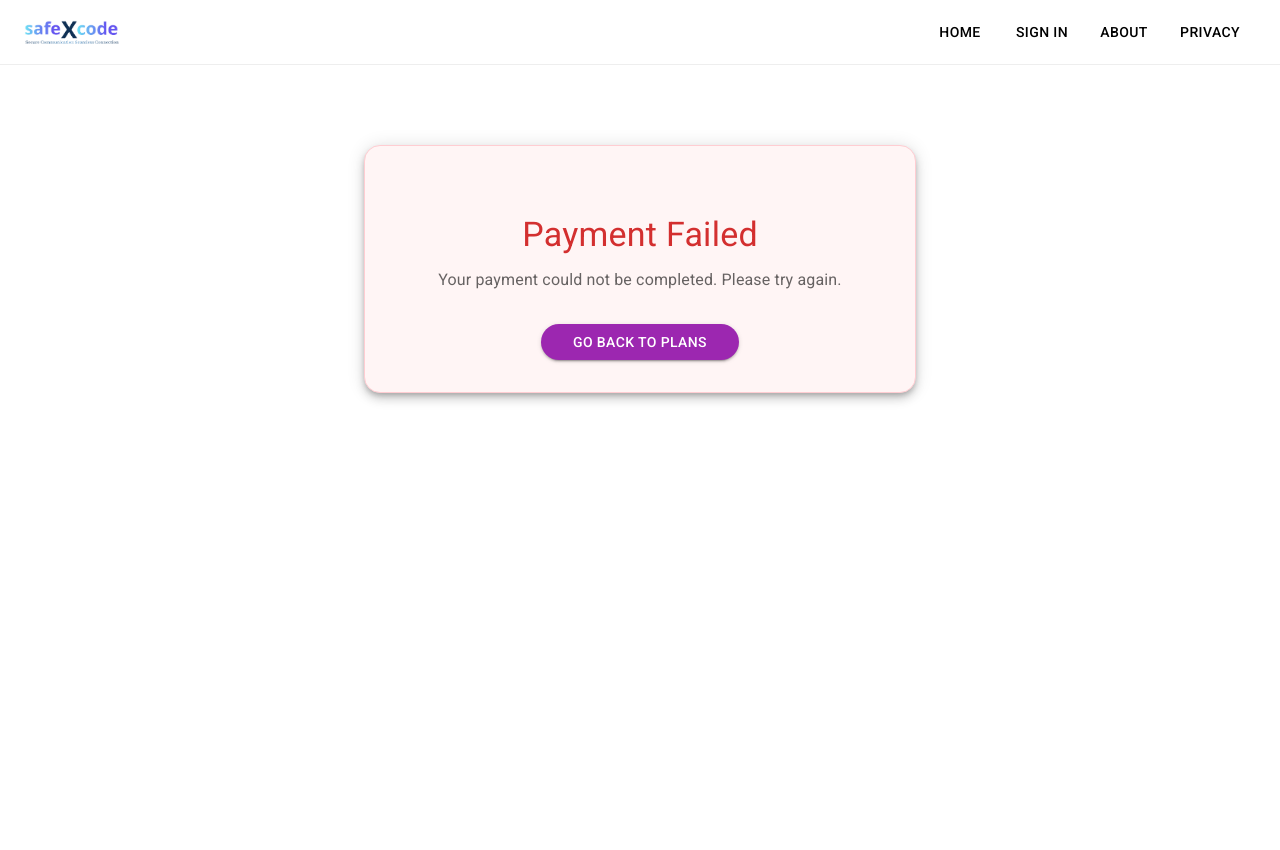
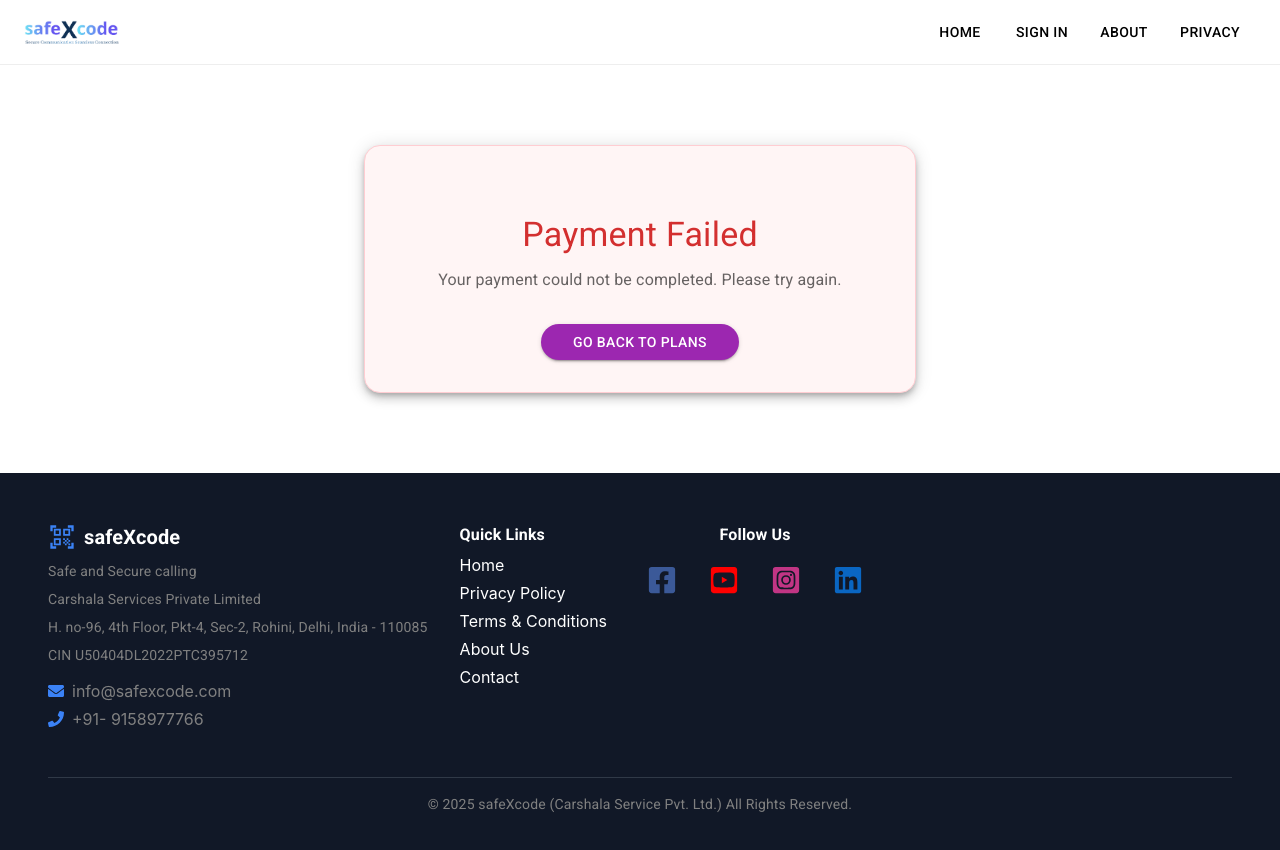
Before and after one commit to SRavi285/safexcode, a React (Create React App) app: page /failure in a window 1280 px wide. Shown: the top 850 px of the page. Before the commit the page ends 800 px from the top, so only its background shows below. Built offline with nearby package versions, Linux system fonts and the light colour scheme; some icons are missing.

Commit message:
add footer

```diff
--- a/src/App.js
+++ b/src/App.js
@@ -1,5 +1,4 @@
 import * as React from 'react';
-import { useContext } from 'react';
 import { BrowserRouter as Router, Route, Routes, Navigate } from 'react-router-dom';
 import Header from './components/Header'
 import Login from './components/Login';
@@ -12,8 +11,8 @@ import { UserProvider } from './context/UserContext';
 import { ToastContainer } from 'react-toastify';
 import PaymentFailure from './components/PaymentFailure';
 import PaymentSuccess from './components/PaymentSuccess';
-import { UserContext } from './context/UserContext';
 import Home from './components/Home';
+import Footer from './components/Footer';
 
 function App() {
   return (
@@ -32,6 +31,7 @@ function App() {
           <Route path="/success" element={<PaymentSuccess />} />
           <Route path="/failure" element={<PaymentFailure />} />
         </Routes>
+        <Footer/>
       </Router>
       <ToastContainer />
     </UserProvider>
--- /dev/null
+++ b/src/components/Footer.js
@@ -0,0 +1,126 @@
+import React from "react";
+import {
+  FaFacebookSquare,
+  FaInstagramSquare,
+  FaEnvelope,
+  FaYoutubeSquare,
+  FaLinkedin,
+  FaPhone,
+} from "react-icons/fa";
+import { MdQrCodeScanner } from "react-icons/md";
+import { Link as RouterLink } from "react-router-dom";
+import {
+  Box,
+  Grid,
+  Typography,
+  Link,
+  Divider,
+  Stack,
+  IconButton,
+} from "@mui/material";
+
+const Footer = () => {
+  return (
+    <Box component="footer" sx={{ bgcolor: "#111827", color: "white", mt: 10, py: 6, px: { xs: 3, md: 6 } }}>
+      <Grid container spacing={4} maxWidth="lg" margin="auto">
+        {/* Logo & About */}
+        <Grid item xs={12} md={4}>
+          <Stack direction="row" alignItems="center" spacing={1}>
+            <MdQrCodeScanner size={28} color="#3B82F6" />
+            <Typography variant="h6" fontWeight="bold">safeXcode</Typography>
+          </Stack>
+          <Typography variant="body2" color="gray" mt={1}>
+            Safe and Secure calling
+          </Typography>
+          <Typography variant="body2" color="gray" mt={1}>
+            Carshala Services Private Limited
+          </Typography>
+          <Typography variant="body2" color="gray" mt={1}>
+            H. no-96, 4th Floor, Pkt-4, Sec-2, Rohini, Delhi, India - 110085
+          </Typography>
+          <Typography variant="body2" color="gray" mt={1}>
+            CIN U50404DL2022PTC395712
+          </Typography>
+
+          <Box mt={2}>
+            <Stack direction="row" alignItems="center" spacing={1}>
+              <FaEnvelope color="#3B82F6" />
+              <Link href="mailto:info@safexcode.com" color="gray" underline="hover">
+                info@safexcode.com
+              </Link>
+            </Stack>
+            <Stack direction="row" alignItems="center" spacing={1} mt={1}>
+              <FaPhone color="#3B82F6" />
+              <Link href="tel:+919158977766" color="gray" underline="hover">
+                +91- 9158977766
+              </Link>
+            </Stack>
+          </Box>
+        </Grid>
+
+        {/* Quick Links */}
+        <Grid item xs={12} md={4}>
+          <Typography variant="subtitle1" fontWeight="bold" gutterBottom>
+            Quick Links
+          </Typography>
+          <Stack spacing={1}>
+            <Link component={RouterLink} to="/" color="inherit" underline="hover">Home</Link>
+            <Link component={RouterLink} to="/privacy-policy" color="inherit" underline="hover">Privacy Policy</Link>
+            <Link component={RouterLink} to="/terms-&-conditions" color="inherit" underline="hover">Terms & Conditions</Link>
+            <Link component={RouterLink} to="/about-us" color="inherit" underline="hover">About Us</Link>
+            <Link component={RouterLink} to="/contact" color="inherit" underline="hover">Contact</Link>
+          </Stack>
+        </Grid>
+
+        {/* Social Media */}
+        <Grid item xs={12} md={4} textAlign={{ xs: "left", md: "center" }}>
+          <Typography variant="subtitle1" fontWeight="bold" gutterBottom>
+            Follow Us
+          </Typography>
+          <Stack direction="row" justifyContent={{ xs: "start", md: "center" }} spacing={2} mt={1}>
+            <IconButton
+              component="a"
+              href="https://www.facebook.com/safexcode"
+              target="_blank"
+              sx={{ color: "#3b5998" }}
+            >
+              <FaFacebookSquare size={30} />
+            </IconButton>
+            <IconButton
+              component="a"
+              href="https://www.youtube.com/@SafeXcode"
+              target="_blank"
+              sx={{ color: "#FF0000" }}
+            >
+              <FaYoutubeSquare size={30} />
+            </IconButton>
+            <IconButton
+              component="a"
+              href="https://www.instagram.com/safexcode/#"
+              target="_blank"
+              sx={{ color: "#C13584" }}
+            >
+              <FaInstagramSquare size={30} />
+            </IconButton>
+            <IconButton
+              component="a"
+              href="https://www.linkedin.com/company/safexcodee"
+              target="_blank"
+              sx={{ color: "#0A66C2" }}
+            >
+              <FaLinkedin size={30} />
+            </IconButton>
+          </Stack>
+        </Grid>
+      </Grid>
+
+      {/* Divider & Copyright */}
+      <Divider sx={{ bgcolor: "#374151", mt: 6 }} />
+      <Typography variant="body2" color="gray" align="center" mt={2}>
+        &copy; {new Date().getFullYear()} safeXcode (Carshala Service Pvt. Ltd.) All Rights Reserved.
+      </Typography>
+    </Box>
+  );
+};
+
+export default Footer;
```
